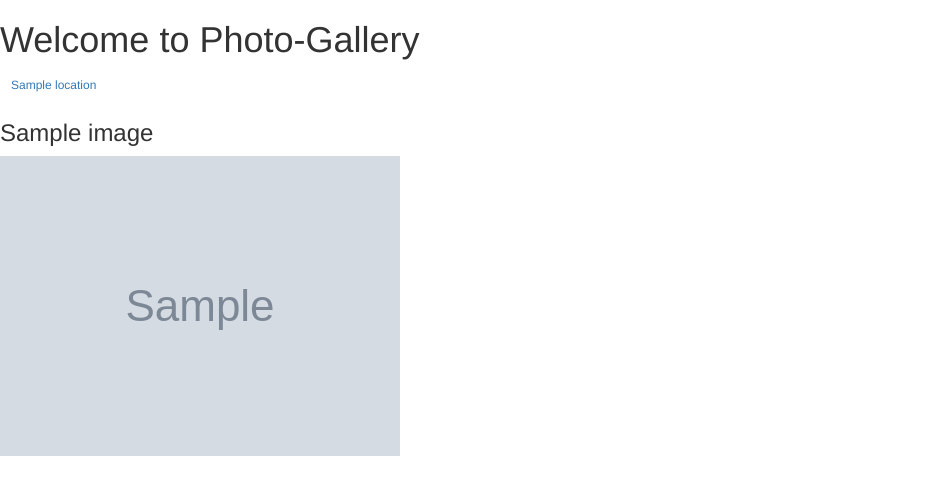
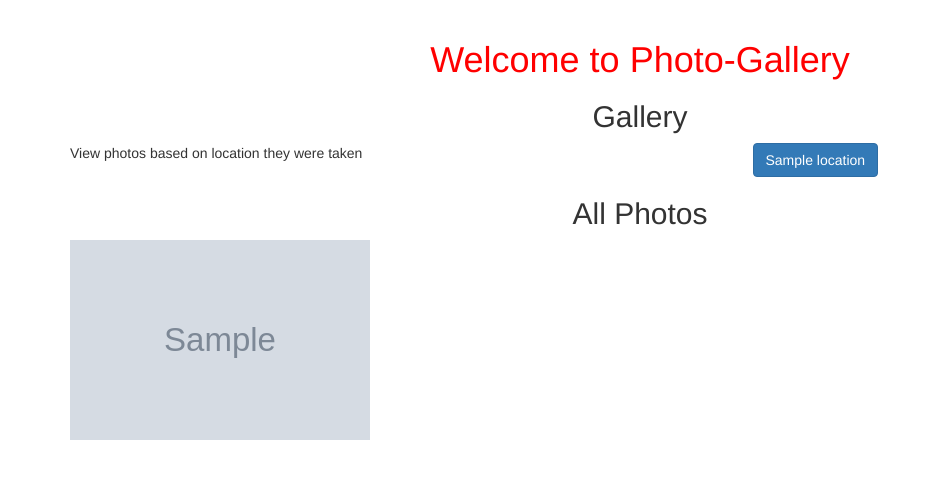
Before and after one commit to Derrick-Nyongesa/Photo-Gallery, a Django app: page / in a window 1280 px wide. Shown: the part 52-547 px from the top of the page, without its empty margins (0-941 px from the left). Run offline with Django 3.2, Linux system fonts and the light colour scheme; tables that the repository leaves empty hold one stand-in row (values such as "Sample post"); grey boxes marked "Sample" are stand-in pictures; some libraries are stand-ins or nearby versions.

Commit message:
Grid system to display photos in columns in the home page

```diff
--- a/gallery/settings.py
+++ b/gallery/settings.py
@@ -124,6 +124,9 @@ USE_TZ = True
 # https://docs.djangoproject.com/en/3.2/howto/static-files/
 
 STATIC_URL = '/static/'
+STATICFILES_DIRS = [
+    os.path.join(BASE_DIR, "static"),
+]
 
 # Default primary key field type
 # https://docs.djangoproject.com/en/3.2/ref/settings/#default-auto-field
--- a/photo/templates/base.html
+++ b/photo/templates/base.html
@@ -1,4 +1,5 @@
 {% load bootstrap3 %}
+{% load static %}
 <!DOCTYPE html>
 <html lang="en">
 <head>
@@ -8,6 +9,7 @@
     <title>Document</title>
     {% block styles %}
         {% bootstrap_css %}
+        <link rel="stylesheet" href="{% static 'css/styles.css' %}">
     {% endblock %}
 </head>
 <body>
--- a/photo/templates/index.html
+++ b/photo/templates/index.html
@@ -2,13 +2,62 @@
 
 {% block content %}
     {{block.super}}
-    <h1>Welcome to Photo-Gallery</h1>
-    {% for location in locations %}
-    <a class="btn btn-outline-info btn-sm" id="btn"
-       href="/location/{{location.name}}">{{location.name}}</a>
-    {%endfor%}
-    {% for image in images %}
-        <h3>{{image.name}}</h3>
-        <img src="{{image.image.url}}" alt="{{image.name}}" onclick='copyToClipboard("{{ request.get_host }}{{image.image.url}}")'>
-    {% endfor %}
+    <div class="container">
+        <h1 class="text-center">Welcome to Photo-Gallery</h1>
+        <h2 class="text-center">Gallery</h2>
+
+        <div class="row">
+            <div class="col-md-7">View photos based on location they were taken</div>
+            <div class="col-md-5">
+                {% for location in locations %}
+                    <a class="btn btn-primary"
+                        href="/location/{{location.name}}">{{location.name}}</a>
+                {%endfor%}
+            </div>
+        </div>
+
+        <h2 class="text-center">All Photos</h2>
+
+        <div class="row">
+
+            {% for image in images %}
+            <div class="col-md-4">
+                <div class="" data-toggle="modal" data-target="#{{image.id}}">
+                    <img src="{{image.image.url}}" alt="{{image.name}}" >
+                </div>
+                <div class="modal fade " id="{{image.id}}" tabindex="-1" role="dialog"
+                 aria-labelledby="exampleModalCenterTitle" aria-hidden="true">
+                <div class="modal-dialog modal-dialog-centered modal-md" role="document">
+                    <div class="modal-content modalcard">
+                        <div class="modal-header">
+                            <h5 class="modal-title" id="imageheader">{{image.name}}</h5>
+                            <button type="button" class="close" data-dismiss="modal" aria-label="Close">
+                                <span aria-hidden="true">&times;</span>
+                            </button>
+                        </div>
+                        <div class="modal-body">
+                            <img src="{{image.image.url}}" alt="{{image.name}}" class="img-fluid">
+                            <p class="imgdesc text-center">{{image.description}}</p>
+                            <span class="btn btn-sm btn-outline-success">{{image.category}}</span> <a
+                                href="/location/{{image.location}}" class="btn btn-sm btn-outline-info">{{image.location}}</a>
+                        </div>
+                        <div class="modal-footer">
+                            <input class="form-control input-lg" type="text"
+                                   value="{{image.image.url}}" id="{{image.id}}.url">
+                            <button class="btn btn-success btn-sm" onclick="copyLink('{{image.id}}.url')">Copy</button>
+                            <button type="button" class="btn btn-outline-danger btn-sm" data-dismiss="modal">Close
+                            </button>
+                        </div>
+                    </div>
+                </div>
+            </div>
+            </div>
+                {% endfor %}
+
+        </div>
+
+
+
+    </div>
+
 {% endblock %}
--- a/photo/templates/location.html
+++ b/photo/templates/location.html
@@ -3,7 +3,7 @@
 {% block content %}
     {% if location_images %}
         {% for image in location_images %}
-            <img src="{{image.image.url}}" alt="{{image.name}}" class="card-img">
+            <img src="{{image.image.url}}" alt="{{image.name}}" >
         {% endfor %}
     {% endif %}
 {% endblock %}
--- /dev/null
+++ b/static/css/styles.css
@@ -0,0 +1,9 @@
+h1{
+    color: red;
+}
+
+img{
+    width: 300px;
+    height: 200px;
+    margin-bottom: 50px;
+}
```
